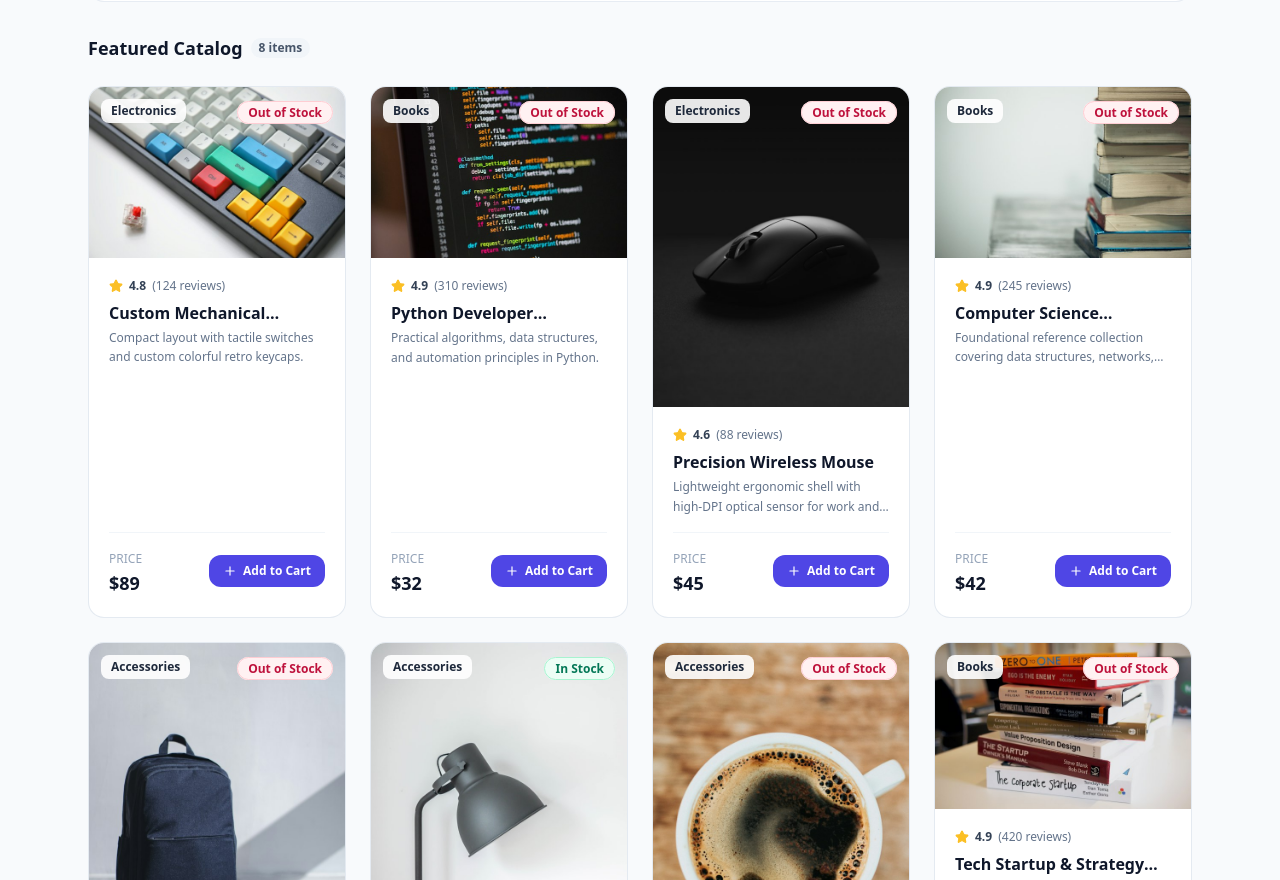
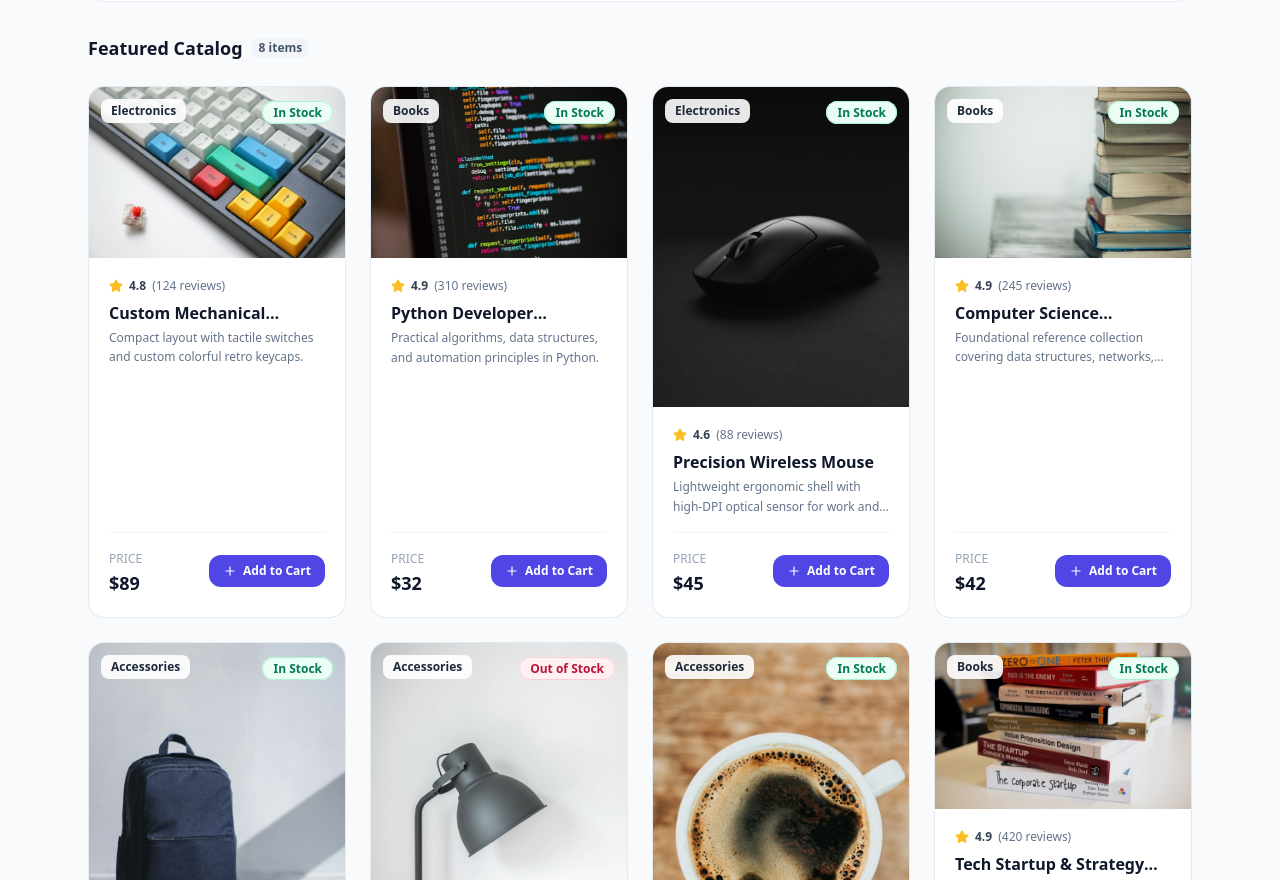
Before and after one commit to Pr1nce-Raj/ByteShop, a React (Vite) app: page / in a window 1280 px wide. Shown: the part 441-1321 px from the top of the page. Built offline with nearby package versions, Linux system fonts and the light colour scheme.

Commit message:
fix: correct inverted stock badge logic
Closes #6

```diff
--- a/src/components/ProductCard.jsx
+++ b/src/components/ProductCard.jsx
@@ -1,97 +1,189 @@
 import React from 'react';
+
 import { Star, Plus, Check } from 'lucide-react';
 
+
+
 export default function ProductCard({ product, onAddToCart, isAdded }) {
+
   return (
+
     <div className="bg-white rounded-2xl border border-slate-200/90 shadow-xs hover:shadow-md transition-all duration-200 flex flex-col overflow-hidden group">
+
       {/* Product Image */}
+
       <div className="relative aspect-4/3 bg-slate-100 overflow-hidden">
+
         <img
+
           src={product.image}
+
           alt={product.name}
+
           className="w-full h-full object-cover group-hover:scale-105 transition-transform duration-300"
+
           loading="lazy"
+
           onError={(e) => {
+
             e.currentTarget.src = "https://images.unsplash.com/photo-1544947950-fa07a98d237f?auto=format&fit=crop&w=600&q=80";
+
           }}
+
         />
 
+
+
         {/* Category Pill */}
+
         <span className="absolute top-3 left-3 px-2.5 py-1 rounded-lg text-xs font-semibold bg-white/90 backdrop-blur-xs text-slate-800 shadow-xs">
+
           {product.category}
+
         </span>
 
+
+
         {/* Stock Badge */}
+
         <div className="absolute top-3 right-3">
-          {/* BUG #6: Inverted logic causes in-stock items to display as "Out of Stock" (and vice versa) */}
-          {/* Fix: Swap the ternary branches or check `product.inStock ? "In Stock" : "Out of Stock"` */}
+
           {product.inStock ? (
+
+            <span className="px-2.5 py-0.5 rounded-full text-xs font-semibold bg-emerald-50 text-emerald-700 border border-emerald-200">
+
+              In Stock
+
+            </span>
+
+          ) : (
+
             <span className="px-2.5 py-0.5 rounded-full text-xs font-semibold bg-rose-50 text-rose-700 border border-rose-200">
+
               Out of Stock
+
             </span>
-          ) : (
-            <span className="px-2.5 py-0.5 rounded-full text-xs font-semibold bg-emerald-50 text-emerald-700 border border-emerald-200">
-              In Stock
-            </span>
+
           )}
+
         </div>
+
       </div>
 
+
+
       {/* Content */}
+
       <div className="p-5 flex-1 flex flex-col justify-between">
+
         <div>
+
           {/* Rating */}
+
           <div className="flex items-center gap-1.5 text-xs text-slate-500 mb-2">
+
             <div className="flex items-center text-amber-500">
+
               <Star className="w-3.5 h-3.5 fill-amber-400 text-amber-400" />
+
             </div>
+
             <span className="font-semibold text-slate-700">{product.rating}</span>
+
             <span>({product.reviewsCount} reviews)</span>
+
           </div>
 
+
+
           {/* Title */}
+
           <h3 className="font-semibold text-slate-900 text-base leading-snug line-clamp-1 mb-1">
+
             {product.name}
+
           </h3>
 
+
+
           {/* Description */}
+
           <p className="text-xs text-slate-500 line-clamp-2 leading-relaxed mb-4">
+
             {product.description}
+
           </p>
+
         </div>
 
+
+
         {/* Price & Action */}
+
         <div className="flex items-center justify-between pt-3 border-t border-slate-100">
+
           <div>
+
             <span className="text-xs text-slate-400 uppercase font-medium">Price</span>
+
             <div className="text-lg font-bold text-slate-900">${product.price}</div>
+
           </div>
 
+
+
           <button
+
             onClick={() => onAddToCart(product)}
+
             disabled={!product.inStock}
+
             className={`px-3.5 py-2 rounded-xl text-xs font-semibold flex items-center gap-1.5 transition-all active:scale-95 ${
+
               !product.inStock
+
                 ? "bg-slate-100 text-slate-400 cursor-not-allowed"
+
                 : isAdded
+
                 ? "bg-emerald-600 text-white hover:bg-emerald-700"
+
                 : "bg-indigo-600 hover:bg-indigo-700 text-white shadow-xs"
+
             }`}
+
           >
+
             {isAdded ? (
+
               <>
+
                 <Check className="w-3.5 h-3.5" />
+
                 <span>Added</span>
+
               </>
+
             ) : (
+
               <>
+
                 <Plus className="w-3.5 h-3.5" />
+
                 <span>Add to Cart</span>
+
               </>
+
             )}
+
           </button>
+
         </div>
+
       </div>
+
     </div>
+
   );
+
 }
```
